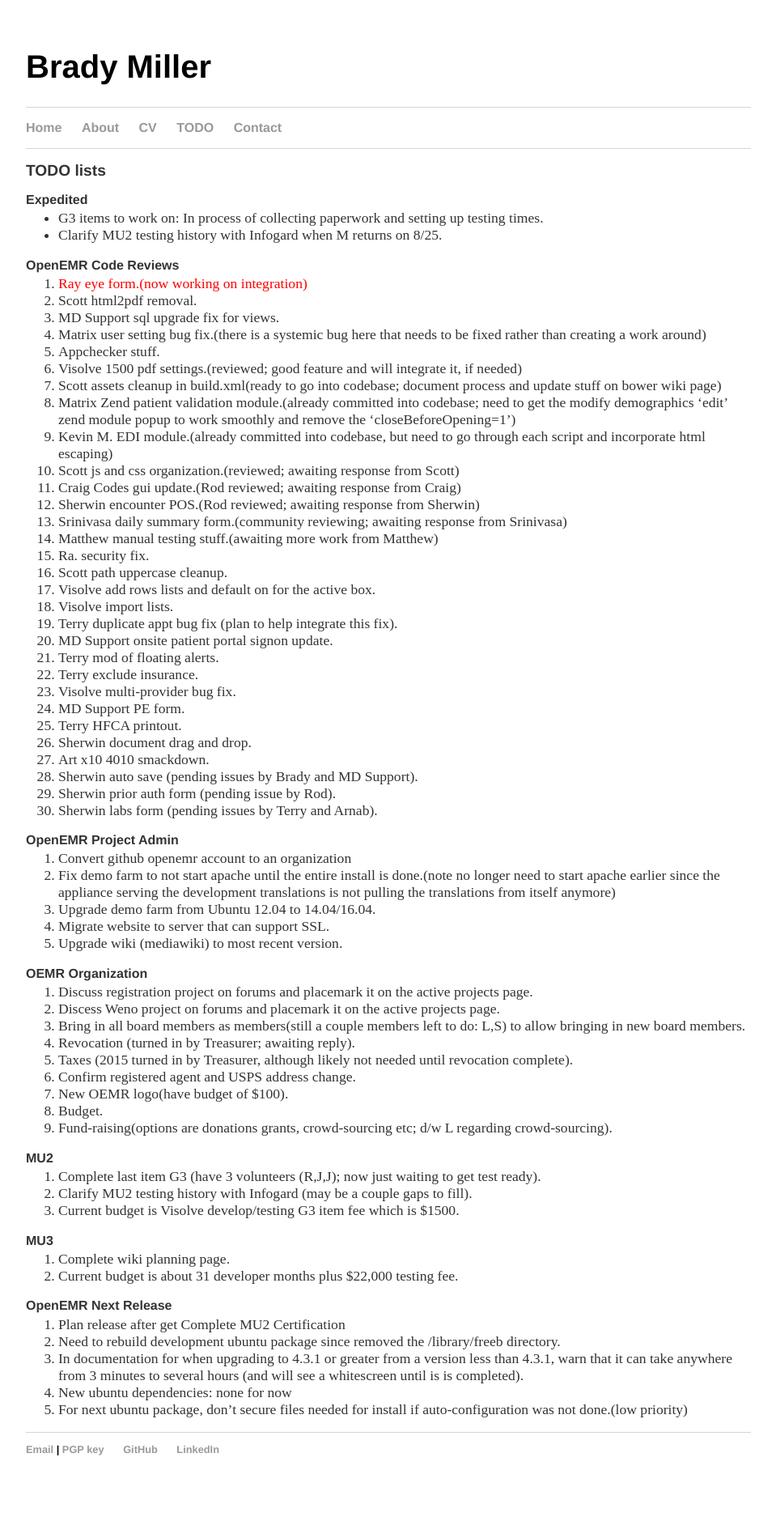
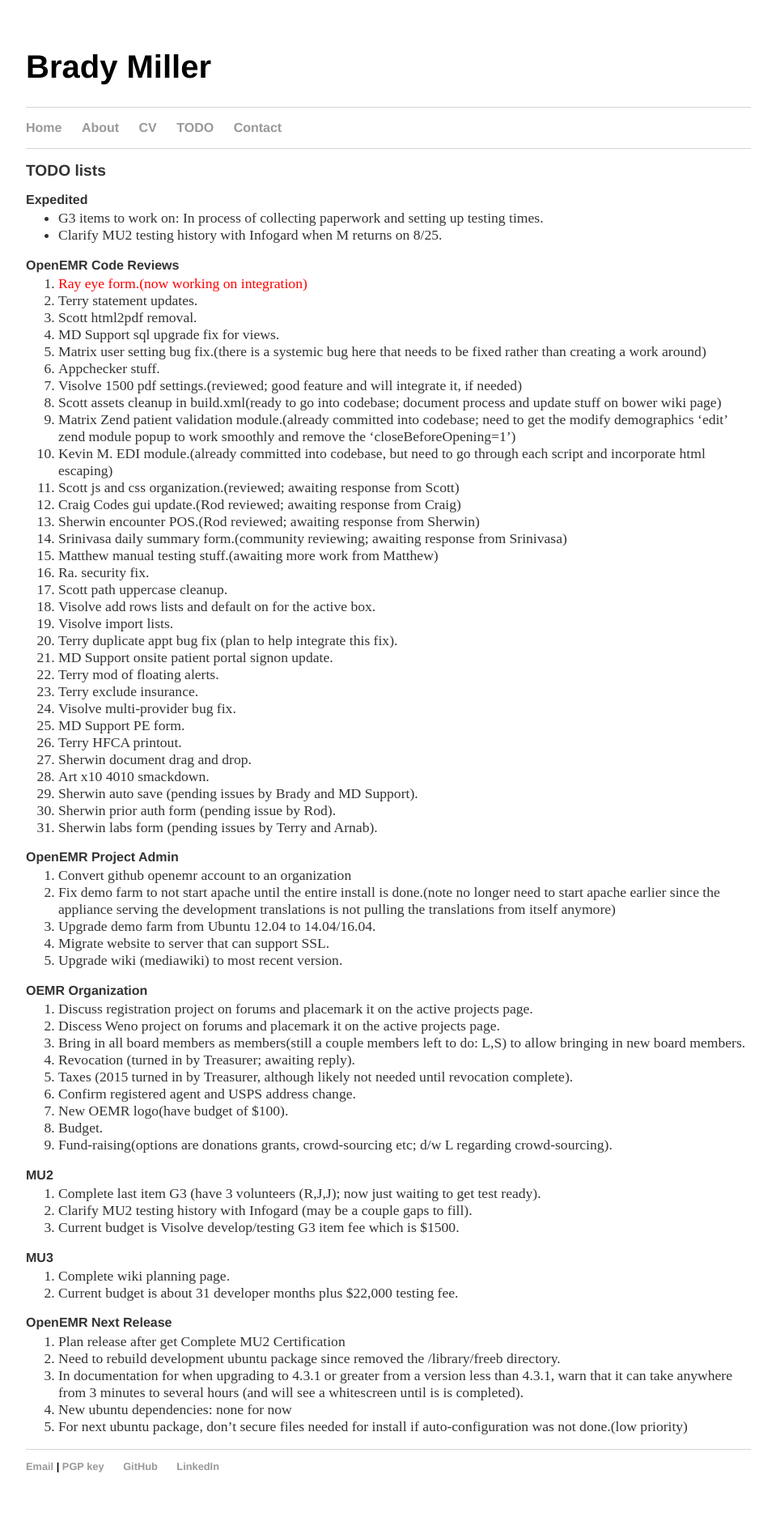
Before and after one commit to bradymiller/bradymiller.github.io, a Jekyll site: the page built from todo/index.md, in a window 1280 px wide. Shown: the whole page at 81% size, without its empty margins (160-1119 px from the left). Built offline with Jekyll 4.4.1, drawn with Linux system fonts in a browser that asks for light colours; before the commit the page ends 1858 px from its top, so only the background shows below that.

Commit message:
Update todo list

```diff
--- a/todo/index.md
+++ b/todo/index.md
@@ -9,6 +9,7 @@
 
 ### OpenEMR Code Reviews
 1. <span style="color: red">Ray eye form.(now working on integration)</span>
+1. Terry statement updates.
 1. Scott html2pdf removal.
 1. MD Support sql upgrade fix for views.
 1. Matrix user setting bug fix.(there is a systemic bug here that needs to be fixed rather than creating a work around)
```
